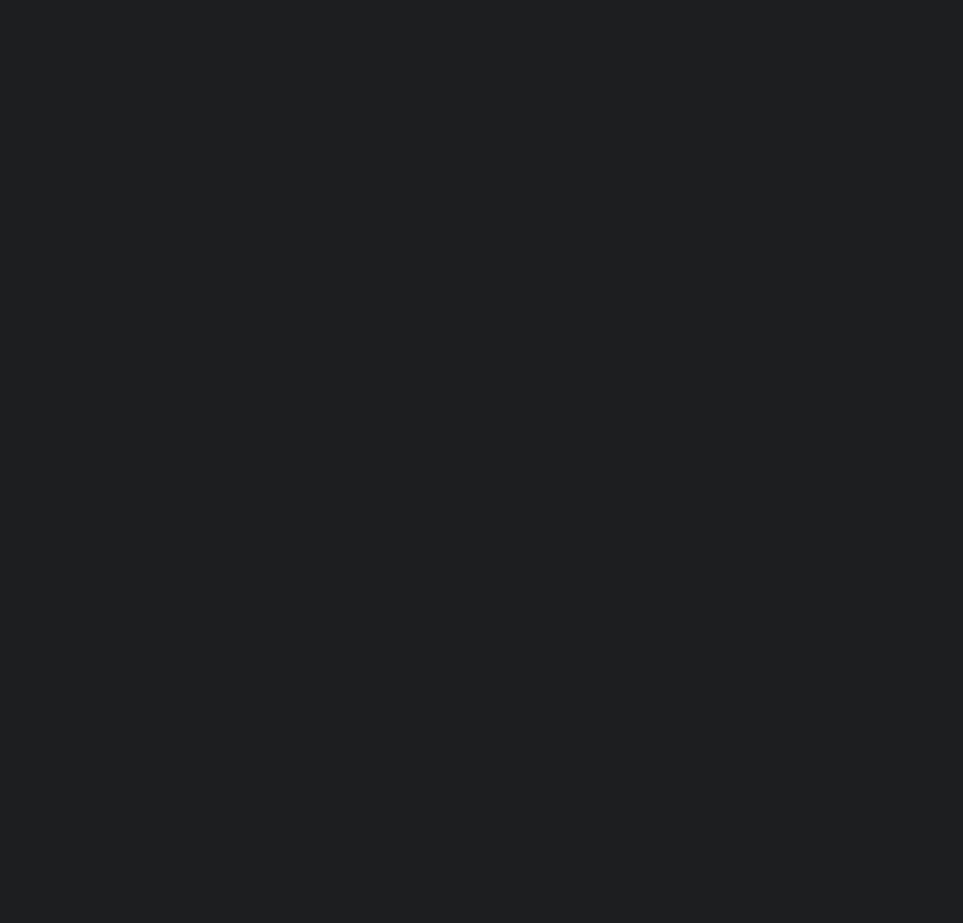
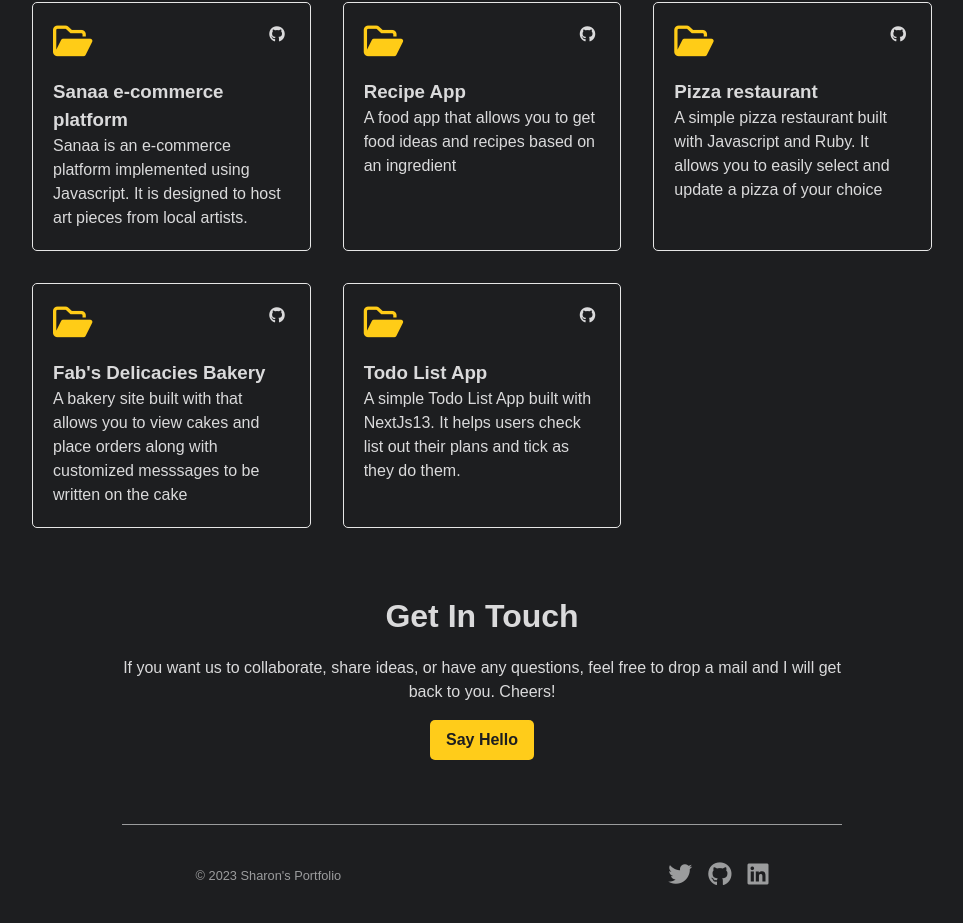
Before and after one commit to Sharonah8/next-portfolio, a Next.js app: page / in a window 1280 px wide. Shown: the part 1793-2716 px from the top of the page, without its empty margins (158-1121 px from the left). Before the commit the page ends 1800 px from the top, so only its background shows below. Built offline with nearby package versions, Linux system fonts and the light colour scheme.

Commit message:
Create projects and contacts section

```diff
--- /dev/null
+++ b/src/components/Contact.jsx
@@ -0,0 +1,16 @@
+const Contact = () => {
+  return (
+    <div className="contact-container">
+      <h2>Get In Touch</h2>
+      <p>
+        If you want us to collaborate, share ideas, or have any questions, feel
+        free to drop a mail and I will get back to you. Cheers!
+      </p>
+      <a href="mailto:nyamongosharon88@gmail.com" className="cta-btn">
+        Say Hello
+      </a>
+    </div>
+  );
+};
+
+export default Contact;
--- /dev/null
+++ b/src/components/Projects.jsx
@@ -0,0 +1,28 @@
+import { projectData } from "./data";
+
+const Projects = () => {
+  return (
+    <div className="projects-container">
+      <h2>Projects</h2>
+      <div className="projects-grid">
+        {projectData &&
+          projectData.map((project) => (
+            <div className="project-card" key={project.id}>
+              <div className="project-header">
+                <i className="fa-regular fa-folder-open folder-icon"></i>
+                <div className="small-icons">
+                  <a href={project.gitHubLink}>
+                    <i className="fa-brands fa-github"></i>
+                  </a>
+                </div>
+              </div>
+              <h3>{project.title}</h3>
+              <p>{project.description}</p>
+            </div>
+          ))}
+      </div>
+    </div>
+  );
+};
+
+export default Projects;
--- /dev/null
+++ b/src/components/data.js
@@ -0,0 +1,37 @@
+export const projectData = [
+  {
+    id: 1,
+    title: "Sanaa e-commerce platform",
+    description:
+      "Sanaa is an e-commerce platform implemented using Javascript. It is designed to host art pieces from local artists.",
+    gitHubLink: "https://github.com/Sharonah8/Sanaa-Frontend",
+  },
+  {
+    id: 2,
+    title: "Recipe App",
+    description:
+      "A food app that allows you to get food ideas and recipes based on an ingredient",
+    gitHubLink: "https://github.com/Sharonah8/RecipeApp",
+  },
+  {
+    id: 3,
+    title: "Pizza restaurant",
+    description:
+      "A simple pizza restaurant built with Javascript and Ruby. It allows you to easily select and update a pizza of your choice",
+    gitHubLink: "https://github.com/Sharonah8/challenge-restaurant-pizza",
+  },
+  {
+    id: 4,
+    title: "Fab's Delicacies Bakery",
+    description:
+      "A bakery site built with that allows you to view cakes and place orders along with customized messsages to be written on the cake",
+    gitHubLink: "https://github.com/Sharonah8/Fab-Delicacies-Bakery",
+  },
+  {
+    id: 5,
+    title: "Todo List App",
+    description:
+      "A simple Todo List App built with NextJs13. It helps users check list out their plans and tick as they do them.",
+    gitHubLink: "https://github.com/Sharonah8/next13-todo-app",
+  },
+];
--- a/src/pages/index.js
+++ b/src/pages/index.js
@@ -1,8 +1,8 @@
 import Hero from "@/components/Hero";
 import About from "@/components/About";
 import Skills from "@/components/Skills";
-// import Projects from "@/components/Projects";
-// import Contact from "@/components/Contact";
+import Projects from "@/components/Projects";
+import Contact from "@/components/Contact";
 
 import Head from "next/head";
 
@@ -19,8 +19,8 @@ const Home = () => {
         <Hero />
         <About />
         <Skills />
-        {/* <Projects />
-        <Contact /> */}
+        <Projects />
+        <Contact />
       </div>
     </>
   );
```
